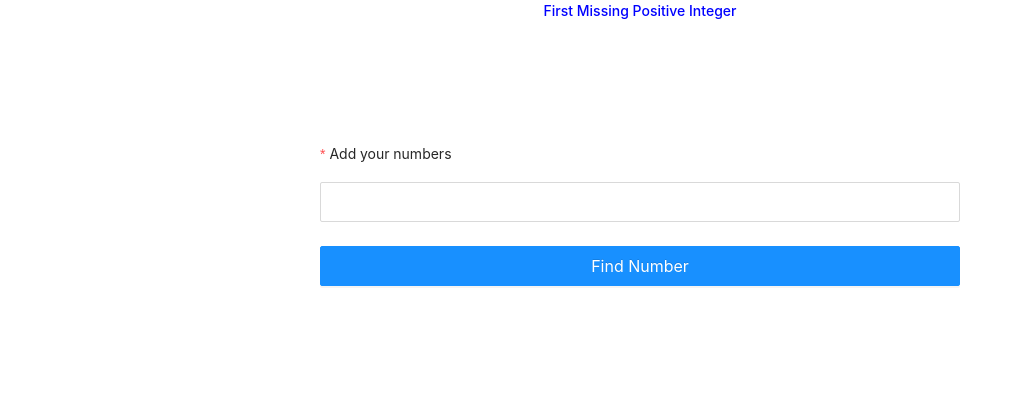
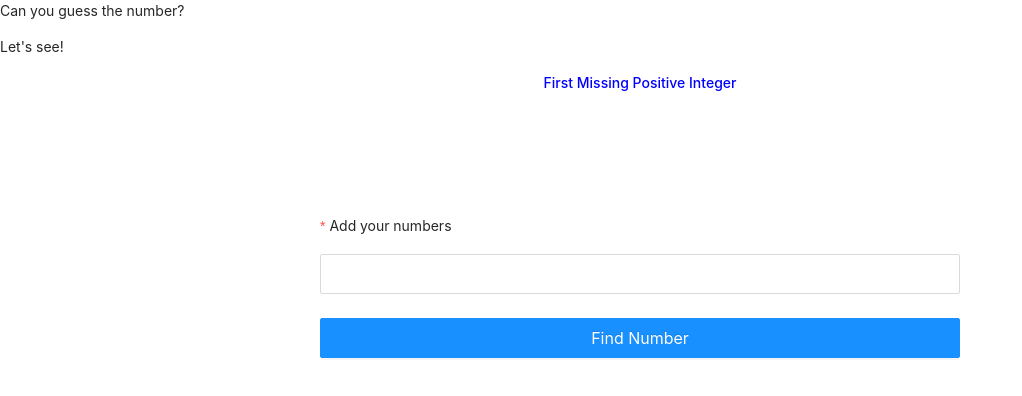
Before and after one commit to Dinu-Loredana/First-missing-positive-integer---react-form, a React (Create React App) app: page / in a window 1280 px wide. Shown: the top 396 px of the page, without its empty margins (0-1022 px from the left). Built offline with nearby package versions, Linux system fonts and the light colour scheme.

Commit message:
add paragraph

```diff
--- a/src/components/Title.js
+++ b/src/components/Title.js
@@ -1,6 +1,10 @@
 const Title = () => {
 
-    return <h2 style={{textAlign:'center', color: 'blue', fontSize:'1em'}}>First Missing Positive Integer</h2>
+    return <>
+        <p>Can you guess the number?</p>
+        <p>Let's see!</p>
+        <h2 style={{textAlign:'center', color: 'blue', fontSize:'1em'}}>First Missing Positive Integer</h2>
+    </>
 }
 
 
```
